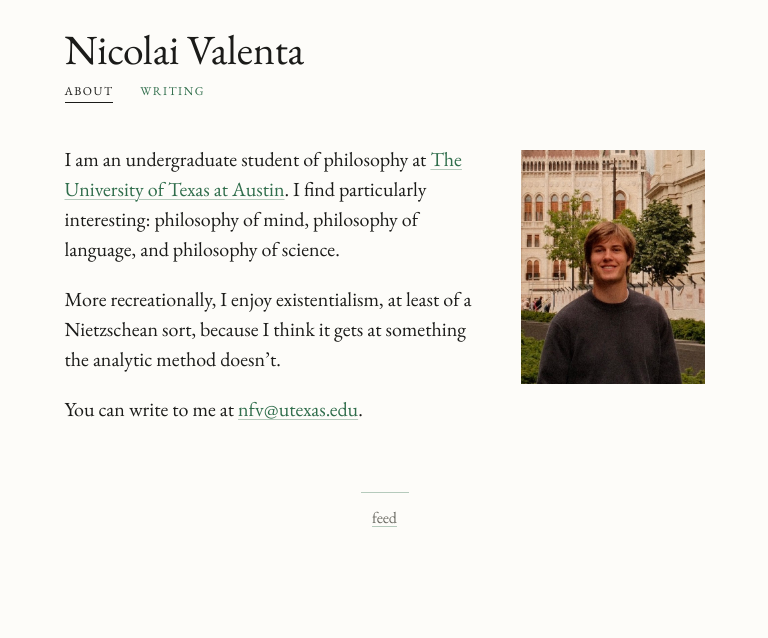
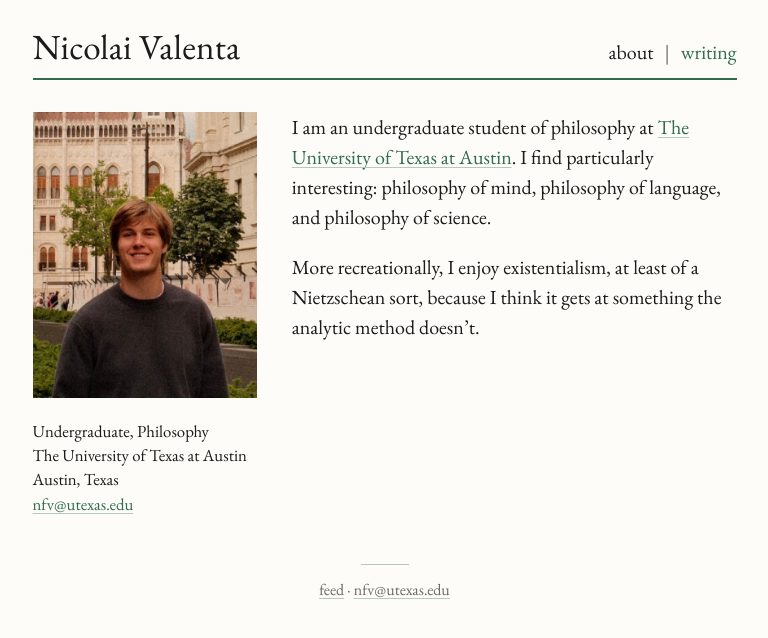
Before and after one commit to nicolaifvalenta/nicolaifvalenta.github.io, an Eleventy site: page src/index.njk in a window 1280 px wide. Shown: the whole page, without its empty margins (248-1016 px from the left). Built offline with nearby package versions, Linux system fonts and the light colour scheme; Eleventy itself is replaced by a stand-in of ours; files that its build step writes are made by us from their sources; what katex, markdown-it-texmath would draw is missing.

Commit message:
Restore the earlier layout; colophon stays removed
Co-Authored-By: Claude Sonnet 5.5 <noreply@anthropic.com>

```diff
--- a/src/_includes/base.njk
+++ b/src/_includes/base.njk
@@ -17,7 +17,7 @@
     <header class="masthead">
       <h1 class="name"><a href="/">{{ site.name }}</a></h1>
       <nav aria-label="Primary">
-        <a href="/"{% if page.url == "/" %} aria-current="page"{% endif %}>about</a><a href="/writing/"{% if page.url == "/writing/" or tags and "posts" in tags %} aria-current="page"{% endif %}>writing</a>
+        <a href="/"{% if page.url == "/" %} aria-current="page"{% endif %}>about</a><span class="bar" aria-hidden="true">|</span><a href="/writing/"{% if page.url == "/writing/" or tags and "posts" in tags %} aria-current="page"{% endif %}>writing</a>
       </nav>
     </header>
     <hr class="rule">
@@ -28,7 +28,7 @@
 
     <footer class="colophon-line">
       <hr class="fleuron" aria-hidden="true">
-      <p><a href="/feed.xml">feed</a></p>
+      <p><a href="/feed.xml">feed</a> · <a href="mailto:{{ site.email }}">{{ site.email }}</a></p>
     </footer>
   </div>
   <script src="/js/site.js?v={{ build.id }}"></script>
--- a/src/css/style.css
+++ b/src/css/style.css
@@ -15,7 +15,7 @@
   --accent-soft: #2f6d4b59;
   --wash: #f1f0ea;
   color-scheme: light;
-  --page: 40rem;
+  --page: 44rem;
   --note-w: 13.5rem;
   --note-gap: 2rem;
 }
@@ -43,15 +43,16 @@ a:hover, a:focus-visible { text-decoration-color: currentColor; }
 .skip { position: absolute; left: -999px; }
 .skip:focus { left: 1rem; top: 1rem; background: var(--paper); padding: .25rem .5rem; z-index: 10; }
 
-/* Masthead: the name, and a quiet line of links beneath it. */
-.masthead { display: block; margin-bottom: 2.6rem; }
-.name { margin: 0 0 .35rem; font-weight: 400; font-size: 2.6rem; line-height: 1.05; letter-spacing: -.005em; }
+/* Masthead: name left, nav right, one rule. */
+.masthead { display: flex; flex-wrap: wrap; justify-content: space-between; align-items: baseline; gap: .5rem 1.5rem; }
+.name { margin: 0; font-weight: 400; font-size: 2.2rem; line-height: 1.1; letter-spacing: .005em; }
 .name a { color: var(--ink); text-decoration: none; }
-nav { font-size: 1.05rem; font-variant-caps: all-small-caps; letter-spacing: .09em; }
-nav a { text-decoration: none; color: var(--accent); margin-right: 1.6em; padding-bottom: .1em; border-bottom: 1px solid transparent; }
-nav a:hover { border-bottom-color: var(--accent-soft); }
-nav a[aria-current="page"] { color: var(--ink); border-bottom-color: var(--ink); }
-.rule { display: none; }
+nav { font-size: 1.25rem; }
+nav a { text-decoration: none; color: var(--accent); }
+nav a:hover { text-decoration: underline; }
+nav a[aria-current="page"] { color: var(--ink); }
+nav .bar { margin: 0 .55em; color: var(--muted); }
+.rule { border: 0; border-top: 2px solid var(--accent); margin: .7rem 0 2rem; }
 
 /* Headings */
 h1, h2, h3 { font-weight: 500; line-height: 1.2; }
@@ -76,9 +77,10 @@ hr.fleuron, .prose hr {
   margin: 2.2rem auto;
 }
 
-/* About: the text leads; the photo sits inside it. */
-.about::after { content: ""; display: block; clear: both; }
-.portrait { float: right; width: 11.5rem; max-width: 40%; height: auto; margin: .35rem 0 .8rem 1.8rem; }
+/* About */
+.about { display: grid; grid-template-columns: minmax(0, 14rem) minmax(0, 1fr); gap: 0 2.2rem; align-items: start; }
+.portrait { display: block; width: 100%; max-width: 16rem; height: auto; margin: 0 0 1rem; }
+.contact { font-size: 1.05rem; line-height: 1.45; padding-top: .3rem; }
 .bio p:first-child { margin-top: 0; }
 .recent { margin-top: 2.4rem; }
 .recent h2 { margin-top: 0; }
@@ -151,7 +153,9 @@ details p { margin: .4rem 0 0 1.1rem; max-width: 34rem; }
 
 @media (max-width: 40rem) {
   body { font-size: 1.15rem; }
-  .name { font-size: 2.1rem; }
+  .name { font-size: 1.8rem; }
+  .about { grid-template-columns: 1fr; }
+  .contact { margin-bottom: 1rem; }
 }
 @media (prefers-reduced-motion: reduce) { .preview { transition: none; } }
 @media print { nav, .colophon-line, .preview { display: none; } body { background: #fff; color: #000; } }
--- a/src/index.njk
+++ b/src/index.njk
@@ -3,11 +3,16 @@ layout: base.njk
 title: About
 ---
 <section class="about">
-  <img class="portrait" src="/img/photo.jpg" alt="Photograph of {{ site.name }}" width="549" height="700">
+  <div class="side">
+    <img class="portrait" src="/img/photo.jpg" alt="Photograph of {{ site.name }}" width="549" height="700">
+  <div class="contact">
+    {{ site.affiliation | safe }}<br>
+    <a href="mailto:{{ site.email }}">{{ site.email }}</a>
+  </div>
+  </div>
   <div class="prose bio">
     <p>I am an undergraduate student of philosophy at <a href="https://liberalarts.utexas.edu/philosophy/">The University of Texas at Austin</a>. I find particularly interesting: philosophy of mind, philosophy of language, and philosophy of science.</p>
     <p>More recreationally, I enjoy existentialism, at least of a Nietzschean sort, because I think it gets at something the analytic method doesn&rsquo;t.</p>
-    <p>You can write to me at <a href="mailto:{{ site.email }}">{{ site.email }}</a>.</p>
   </div>
 </section>
 
```
